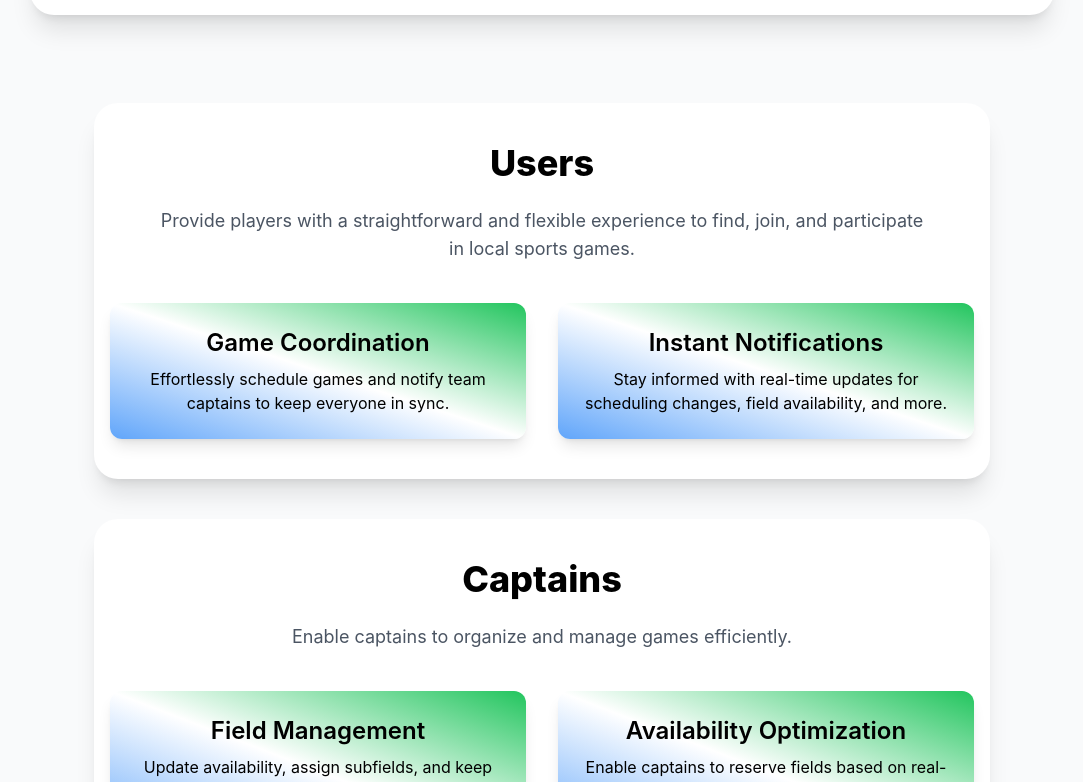
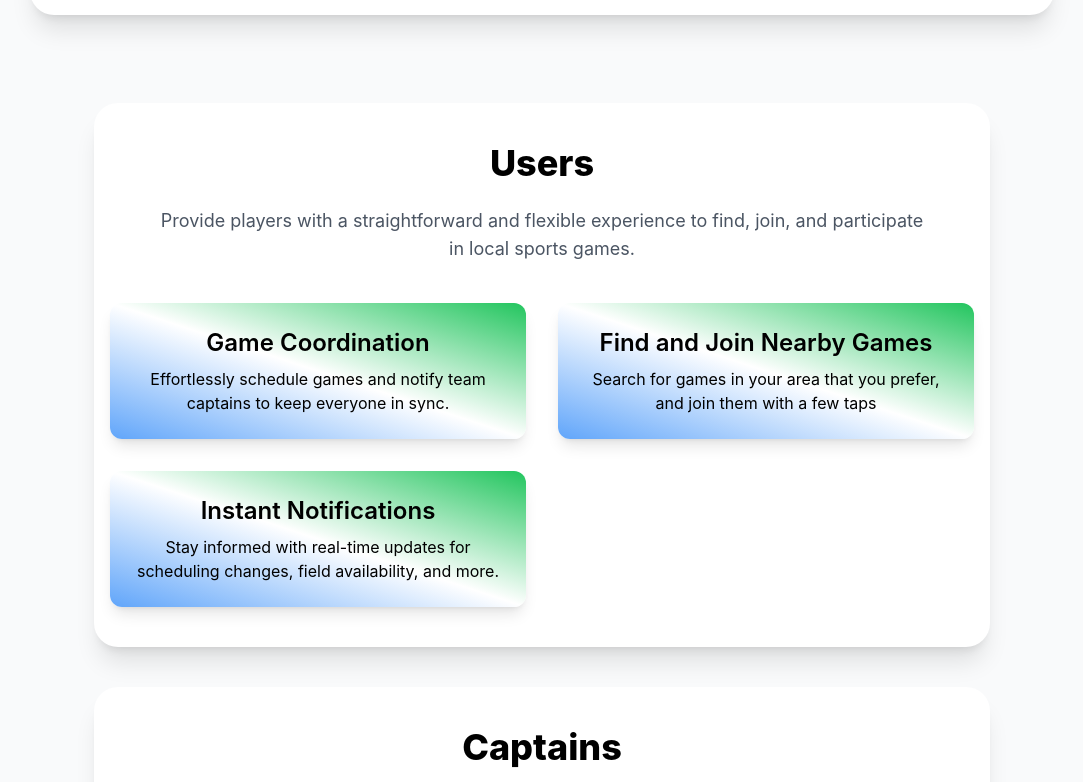
Before and after one commit to lol-andy1/PlayVu, a React (Create React App) app in the folder webportal/: page / in a window 1280 px wide. Shown: the part 501-1283 px from the top of the page, without its empty margins (98-1181 px from the left). Built offline with nearby package versions, Linux system fonts and the light colour scheme; no server answers.

Commit message:
more feature

```diff
--- a/webportal/src/Home.js
+++ b/webportal/src/Home.js
@@ -40,6 +40,13 @@ const Home = () => {
           />
 
           <FeatureCard
+            name={"Find and Join Nearby Games"}
+            description={
+              "Search for games in your area that you prefer, and join them with a few taps"
+            }
+          />
+
+          <FeatureCard
             name={"Instant Notifications"}
             description={
               "Stay informed with real-time updates for scheduling changes, field \
```
